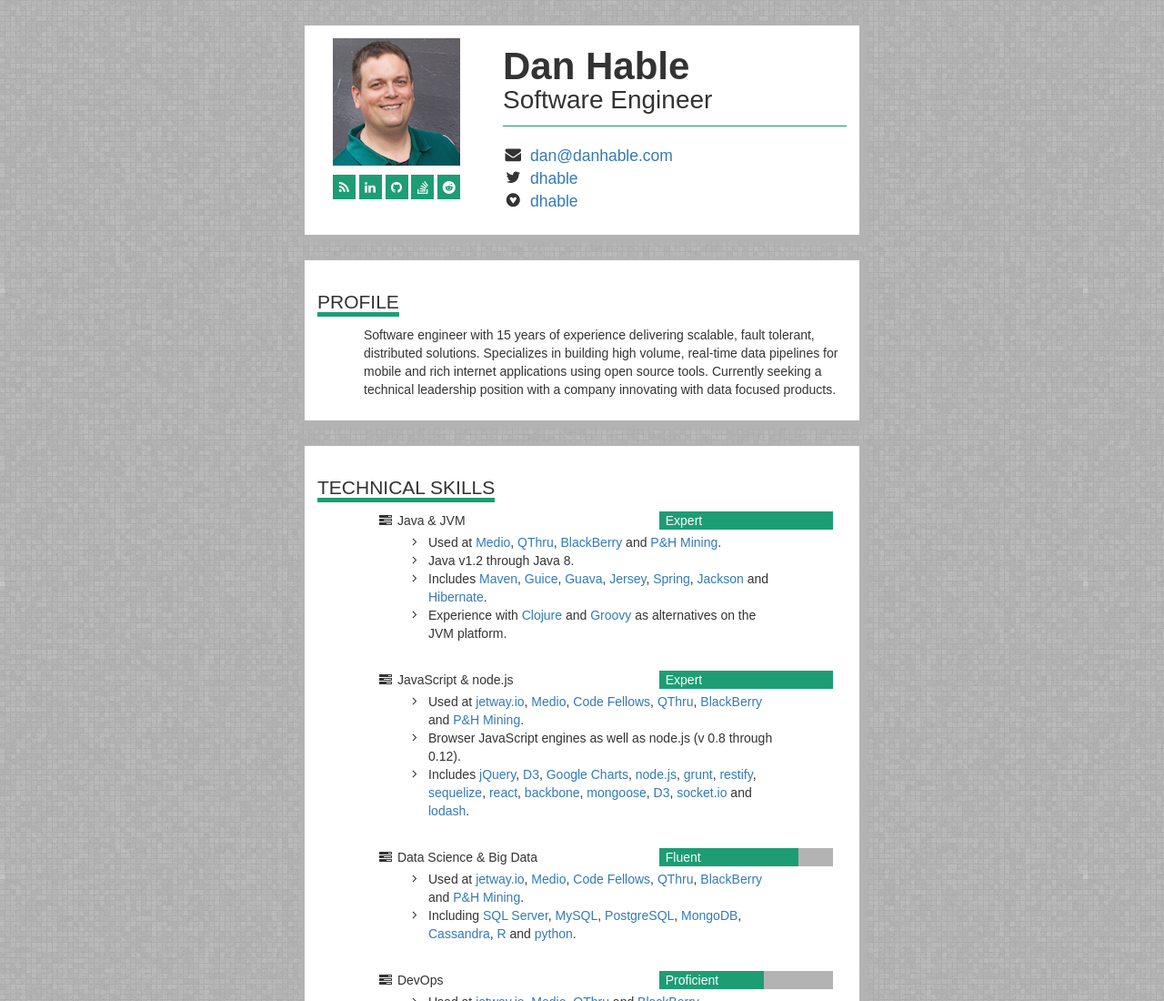
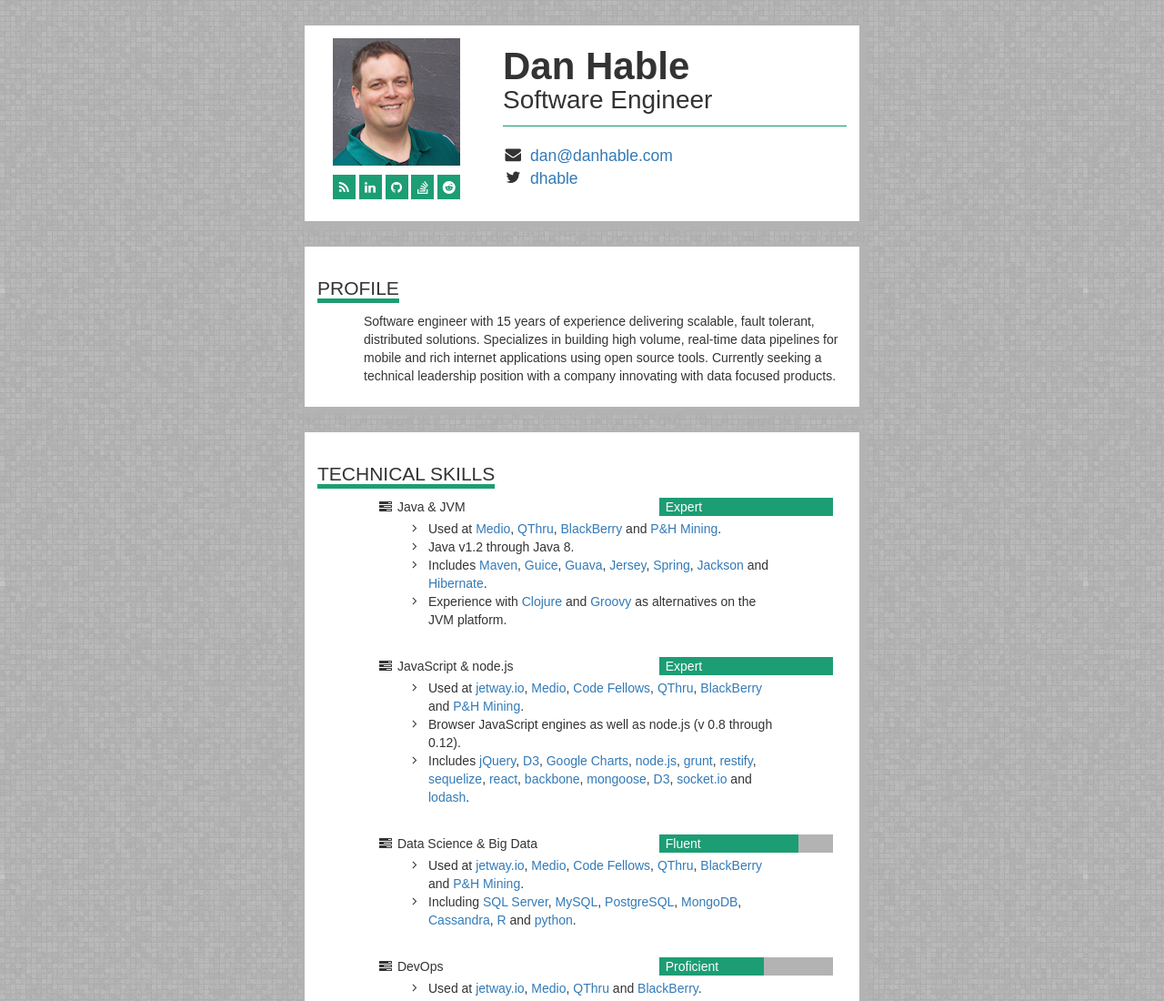
Before and after one commit to dhable/danhable.com, a website: page index.html in a window 1280 px wide. Shown: the top 1100 px of the page at 91% size. Drawn offline with nearby package versions, Linux system fonts and the light colour scheme.

Commit message:
Removing gratipay
Don't know why but atom editor seems to have updated huge parts of the file. Probably a tab to spaces thing.

```diff
--- a/index.html
+++ b/index.html
@@ -37,10 +37,6 @@
                                     <li>
                                         <i class="fa fa-li fa-twitter"></i>
                                         <a href="https://twitter.com/dhable">dhable</a>
-                                    </li>
-                                    <li>
-                                        <i class="fa fa-li fa-gittip"></i>
-                                        <a href="https://gratipay.com/dhable/">dhable</a>
                                     </li>
                                 </ul>
                                 <p class="social-links visible-xs-block">
```
